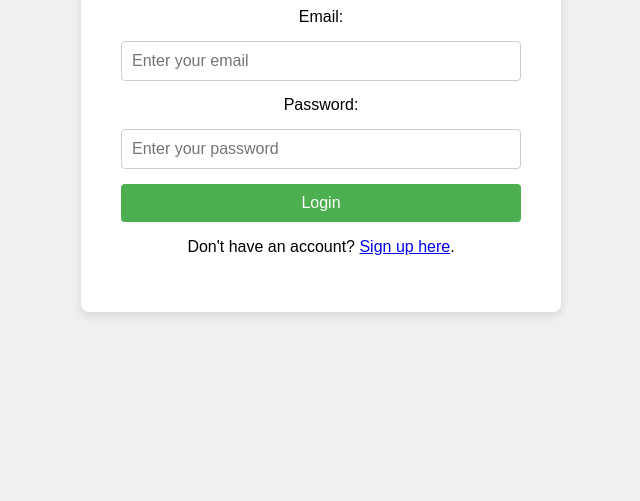
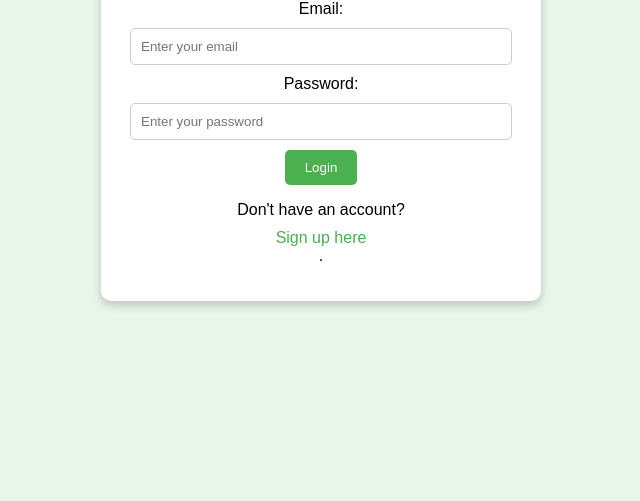
Before and after one commit to LordLucas2851/EcoFindr, a plain HTML site: page index.html in a window 1280 px wide. Shown: the part 299-800 px from the top of the page, without its empty margins (319-959 px from the left). Drawn offline with Linux system fonts and the light colour scheme.

Commit message:
Update styles.css

```diff
--- a/styles.css
+++ b/styles.css
@@ -1,61 +1,51 @@
 body {
     font-family: Arial, sans-serif;
-    background-color: #f0f0f0;
+    background-color: #e8f5e9;
+    margin: 0;
     display: flex;
     justify-content: center;
     align-items: center;
     height: 100vh;
-    margin: 0;
 }
 
 .container {
-    background-color: white;
-    padding: 40px;
-    border-radius: 8px;
-    box-shadow: 0 4px 8px rgba(0, 0, 0, 0.1);
-    text-align: center;
+    background: white;
+    padding: 20px;
+    border-radius: 10px;
+    box-shadow: 0 4px 10px rgba(0, 0, 0, 0.2);
     width: 100%;
     max-width: 400px;
+    text-align: center;
 }
 
 h1 {
-    margin-bottom: 20px;
-}
-
-form {
-    display: flex;
-    flex-direction: column;
-    gap: 15px;
+    color: #4caf50;
 }
 
 input {
+    width: 90%;
     padding: 10px;
-    font-size: 16px;
-    border-radius: 4px;
+    margin: 10px 0;
     border: 1px solid #ccc;
+    border-radius: 5px;
 }
 
 button {
-    padding: 10px;
-    background-color: #4CAF50;
+    background-color: #4caf50;
     color: white;
-    font-size: 16px;
+    padding: 10px 20px;
     border: none;
-    border-radius: 4px;
+    border-radius: 5px;
     cursor: pointer;
 }
 
 button:hover {
-    background-color: #45a049;
+    background-color: #43a047;
 }
 
-.logo-container {
-    margin-bottom: 20px;
-    text-align: center;
+a {
+    text-decoration: none;
+    color: #4caf50;
+    margin-top: 10px;
+    display: block;
 }
-
-.logo {
-    width: 150px;
-    height: auto;
-    object-fit: contain;
-}
```
